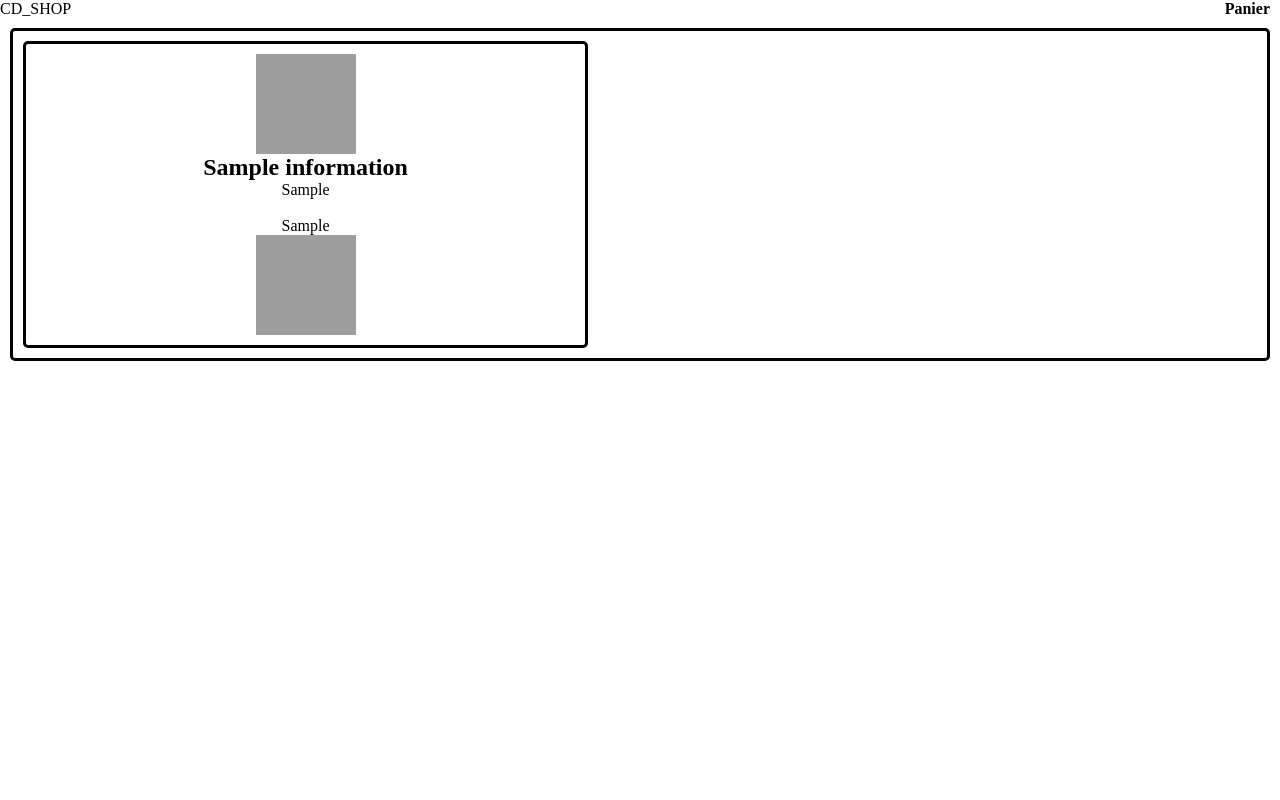
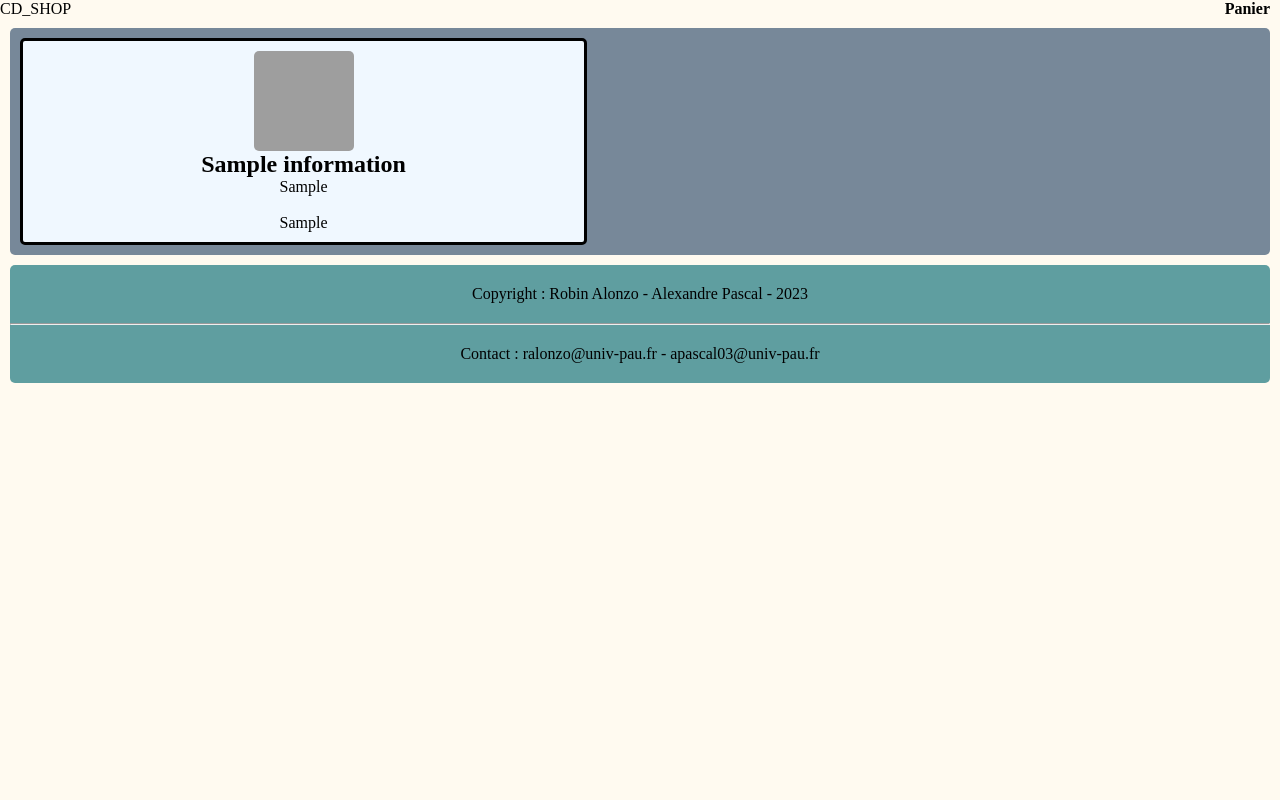
Before and after one commit to Alexandre-Pascal/siteVenteCD, a PHP site: page / in a window 1280 px wide. Run offline with PHP 8.4, Linux system fonts and the light colour scheme; tables that the repository leaves empty or names only in its code hold one stand-in row (values such as "Sample post"); grey boxes are pictures that could not be loaded.

Commit message:
Modification css

```diff
--- a/index.php
+++ b/index.php
@@ -23,13 +23,12 @@
                     echo ('<p id="header-entete"> CD_SHOP </p>');
                     echo ('<nav>');
                         echo ('<ul>');
-                            echo ('<li><a href="panier.php">Panier</a></li>');
+                            echo ('<li><a href="pages/panier.php">Panier</a></li>');
                         echo ('</ul>');
                     echo ('</nav>');
                 echo ('</header>');
 
                 echo ('<main>');
-
 
                     echo('<section id="tableau">');
 
@@ -42,18 +41,25 @@
                             $vignette = "./vignettes/" . $data['vignette'];
                             $prix = $data['prix'];
 
-                echo("<a href='zoom.php?nom=$nom&auteur=$auteur&genre=$genre&img=$vignette&prix=$prix'> <img src= $vignette /> </a>");
+                            echo("<a href='pages/zoom.php?nom=$nom&auteur=$auteur&genre=$genre&img=$vignette&prix=$prix'> <img src= $vignette /> </a>");
                             echo ("<h2>" . $nom . "</h2>");
                             echo ($auteur . "<br/><br/>");
                             echo ($genre . "<br/>");
-
-                //comenter
-                echo("<a href='/pages/zoom.php?nom=$nom&auteur=$auteur&genre=$genre&img=$vignette&prix=$prix'> <img src= $vignette /> </a>");
 
                         echo("</div>");
 
                     }
 
                     echo("</section>");
+                echo ('</main>');
+
+                echo ('<footer>');
+                    echo ('<section id="footer-head">');
+                        echo ('<p>Copyright : Robin Alonzo - Alexandre Pascal - 2023</p>');
+                        echo ('<hr class="trait">');
+                        echo ('<p>Contact : ralonzo@univ-pau.fr - apascal03@univ-pau.fr</p>');
+                    echo ('</section>');
+                echo ('</footer>');
+            echo('</body>');
 
 ?>
--- a/pages/fonctions-panier.php
+++ b/pages/fonctions-panier.php
@@ -118,7 +118,7 @@ function MontantGlobal(){
    $total=0;
    for($i = 0; $i < count($_SESSION['panier']['libelleProduit']); $i++)
    {
-      $total += $_SESSION['panier']['qteProduit'][$i] * $_SESSION['panier']['prixProduit'][$i];
+      $total += $_SESSION['panier']['qteProduit'][$i] * (int)$_SESSION['panier']['prixProduit'][$i];
    }
    return $total;
 }
--- a/style.css
+++ b/style.css
@@ -4,6 +4,10 @@
     padding: 0px;
     margin: 0px;
     font-family: "Poppins Black";
+}
+
+body {
+    background-color: floralwhite;
 }
 
 header {
@@ -40,9 +44,10 @@ a:hover:not(.active){
     display: grid;
     grid-template-columns: auto auto auto;
     text-align:center;
-    border: 3px solid rgb(0, 0, 0);
     border-radius: 5px;
     margin: 10px;
+    margin: 10px;
+    background-color: lightslategrey;
 }
 
 #cd{
@@ -50,6 +55,7 @@ a:hover:not(.active){
     border-radius: 5px;
     margin: 10px;
     padding: 10px;
+    background-color: aliceblue;
 }
 
 #cd h2{
@@ -59,4 +65,19 @@ a:hover:not(.active){
 img {
     width : 100px;
     height : 100px;
+    border-radius: 5px;
 }
+
+footer {
+    margin: 10px;
+    margin: 10px;
+    text-align: center;
+    background-color: cadetblue;
+    background-size: cover;
+    border-radius: 5px;
+}
+
+#footer-head > p {
+    padding-top: 20px;
+    padding-bottom: 20px;
+}
```
Lines whose indentation alone changed are shown as unchanged.
